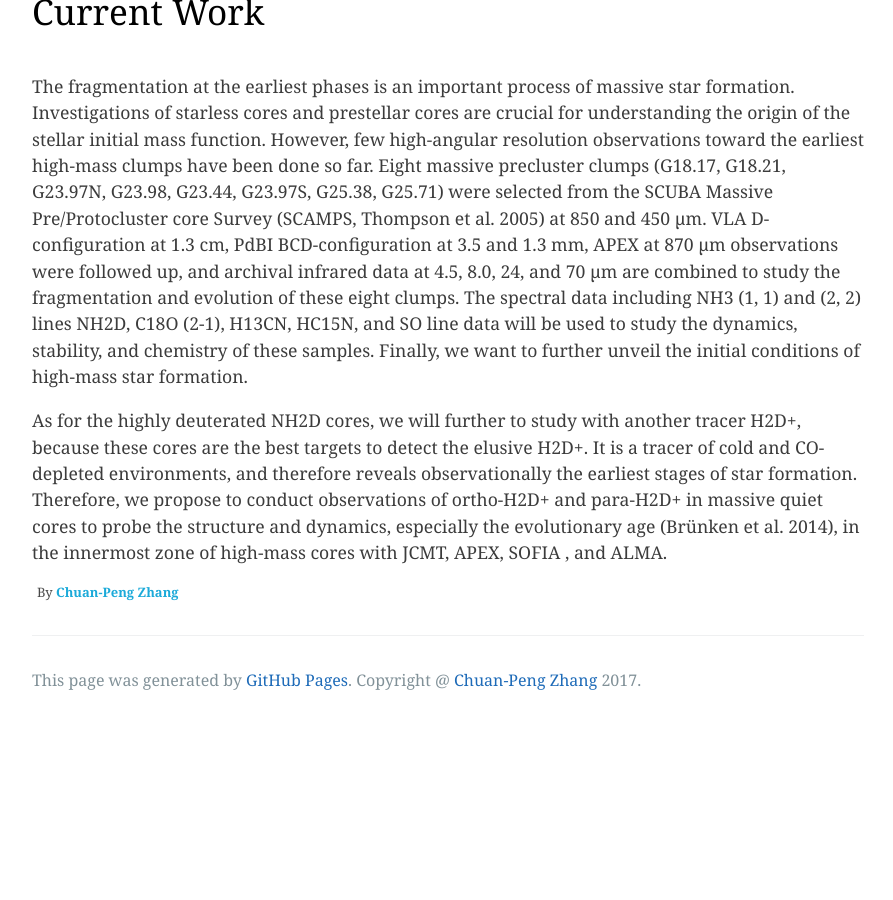
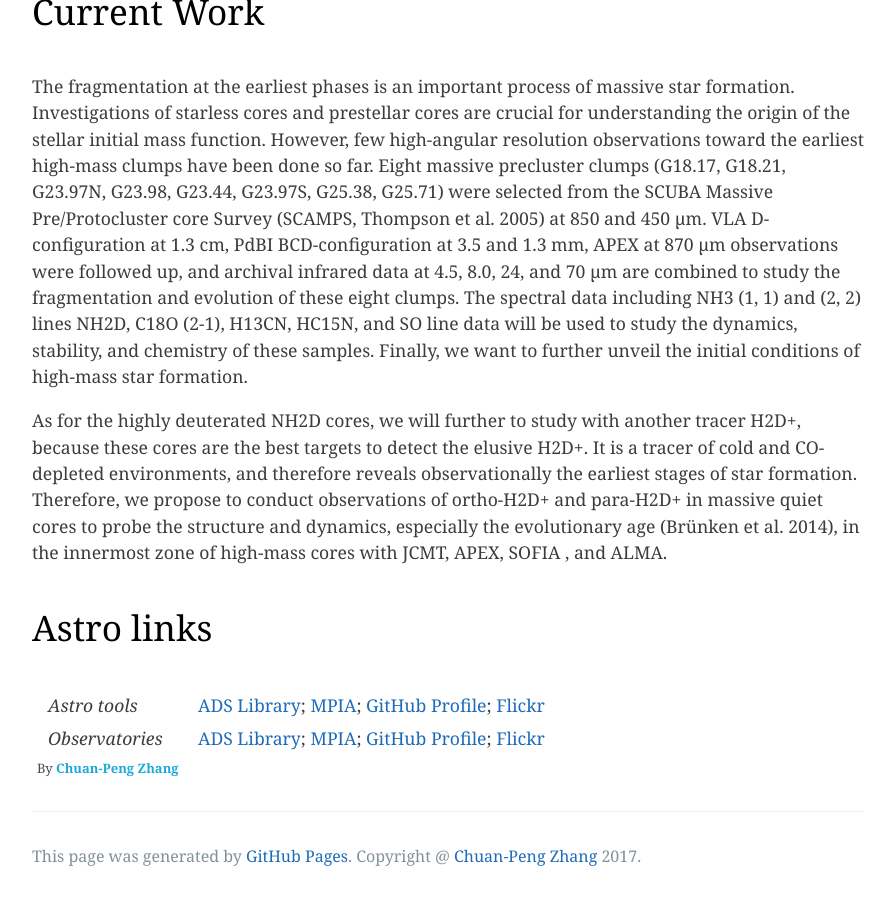
Before and after one commit to zcp521/zcp521.github.io, a Jekyll site: the page built from index.html, in a window 1280 px wide and 900 px high, scrolled down 1112 px. Shown: the whole window, without its empty margins (192-1085 px from the left). Built offline with Jekyll 4.4.1, drawn with Linux system fonts in a browser that asks for light colours; the list of posts is cut into pages by our own code; before the commit the page ends 1836 px from its top, so only the background shows below that.

Commit message:
Update index.html

```diff
--- a/index.html
+++ b/index.html
@@ -89,6 +89,29 @@ quiet cores to probe the structure and dynamics, especially the evolutionary age
 in the innermost zone of high-mass cores with JCMT, APEX, SOFIA , and ALMA.
 </p>
 
+<p style="color: black; font-size: 200%; text-align: left;">Astro links</p>
+
+<table border="0">
+ 	<tbody>
+        <tr>
+            <td style="border: 0px solid #FFFFFF; padding: 0.2rem 1rem;"><em>Astro tools</em></td>
+            <td style="border: 0px solid #FFFFFF; padding: 0.2rem 1rem;">
+                <a href="http://adsabs.harvard.edu/cgi-bin/nph-abs_connect?library&libname=zhang&libid=59b7dda2b2">ADS Library</a>;
+                <a href="http://www.mpia.de/person/54703/548744">MPIA</a>;
+                <a href="https://github.com/zcp521">GitHub Profile</a>;
+                <a href="https://www.flickr.com/photos/chuanpeng">Flickr</a></td>
+        </tr>
+    	<tr>
+    	    <td style="border: 0px solid #FFFFFF; width: 150px; padding: 0.2rem 1rem;" ><em>Observatories</em></td>
+            <td style="border: 0px solid #FFFFFF; padding: 0.2rem 1rem;">
+                <a href="http://adsabs.harvard.edu/cgi-bin/nph-abs_connect?library&libname=zhang&libid=59b7dda2b2">ADS Library</a>;
+                <a href="http://www.mpia.de/person/54703/548744">MPIA</a>;
+                <a href="https://github.com/zcp521">GitHub Profile</a>;
+                <a href="https://www.flickr.com/photos/chuanpeng">Flickr</a></td>
+    	</tr>
+    </tbody>
+</table>
+
 <!--
 <div class="sketchfab-embed-wrapper"><iframe width="640" height="480" src="https://sketchfab.com/models/4c12c402559d4e879dfbadcd45463f5c/embed" frameborder="0" allowvr allowfullscreen mozallowfullscreen="true" webkitallowfullscreen="true" onmousewheel=""></iframe>
 -->
```
